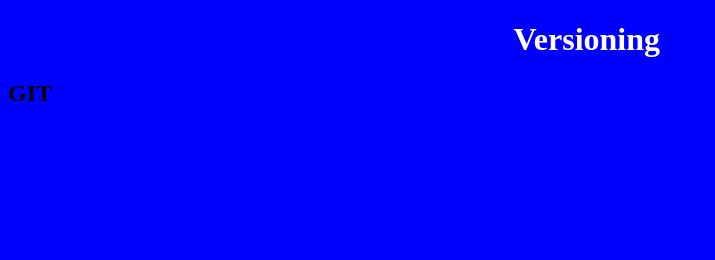
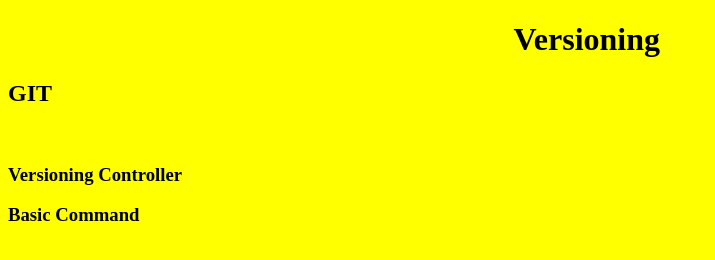
Before and after one commit to Mouhamadane/work_git, a plain HTML site: page index.html in a window 1280 px wide. Shown: the whole page, without its empty margins (0-715 px from the left). Drawn offline with Linux system fonts and the light colour scheme.

Commit message:
first commit on dany

```diff
--- a/index.html
+++ b/index.html
@@ -9,5 +9,8 @@
 <body>
     <h1>Versioning</h1>
     <h2> GIT</h2>
+    <br>
+    <h3>Versioning Controller</h3>
+    <h3>Basic Command</h3>
 </body>
 </html>
--- a/style.css
+++ b/style.css
@@ -1,9 +1,8 @@
 body {
-    background-color: blue;
+    background-color: yellow;
 }
 
 h1 {
     padding: 0;
     margin-left: 40%;
-    color: white;
 }
```
